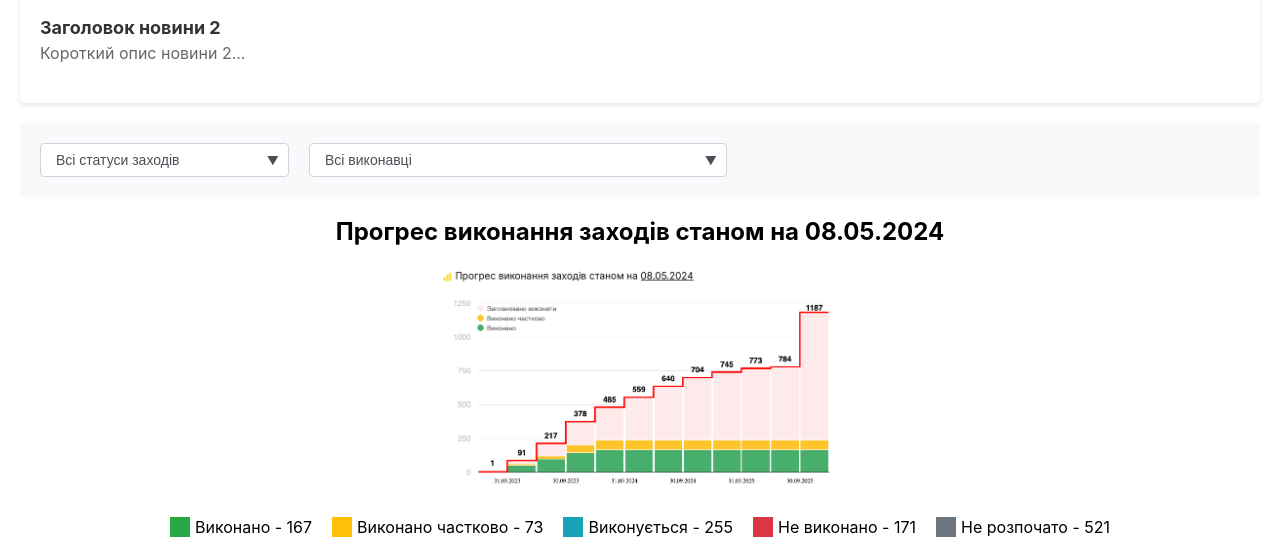
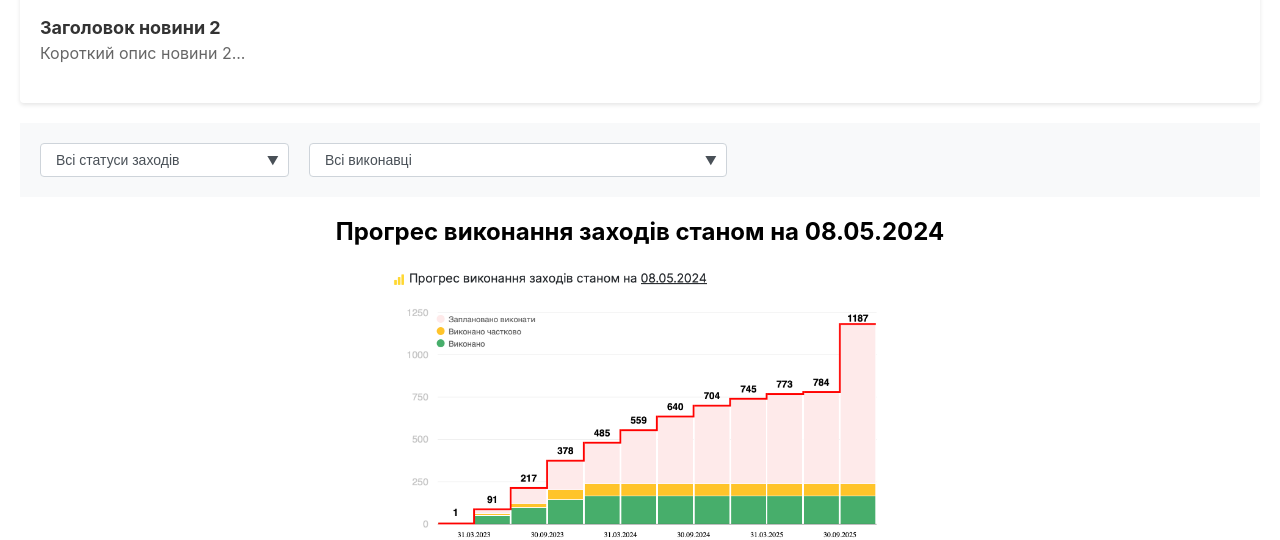
Before and after one commit to kirousha/monitor, a plain HTML site: page index.html in a window 1280 px wide. Shown: the part 445-985 px from the top of the page. Drawn offline with Linux system fonts and the light colour scheme.

Commit message:
Update index.html

```diff
--- a/index.html
+++ b/index.html
@@ -381,7 +381,7 @@
 
     <section id="progress">
         <h2>Прогрес виконання заходів станом на 08.05.2024</h2>
-        <img src="chart.png" alt="Прогрес виконання заходів" width="400" height="250">
+        <img src="chart.png" alt="Прогрес виконання заходів" width="500" height="300">
         <div class="legend">
             <div class="legend-item">
                 <span class="color-box green"></span>
```
